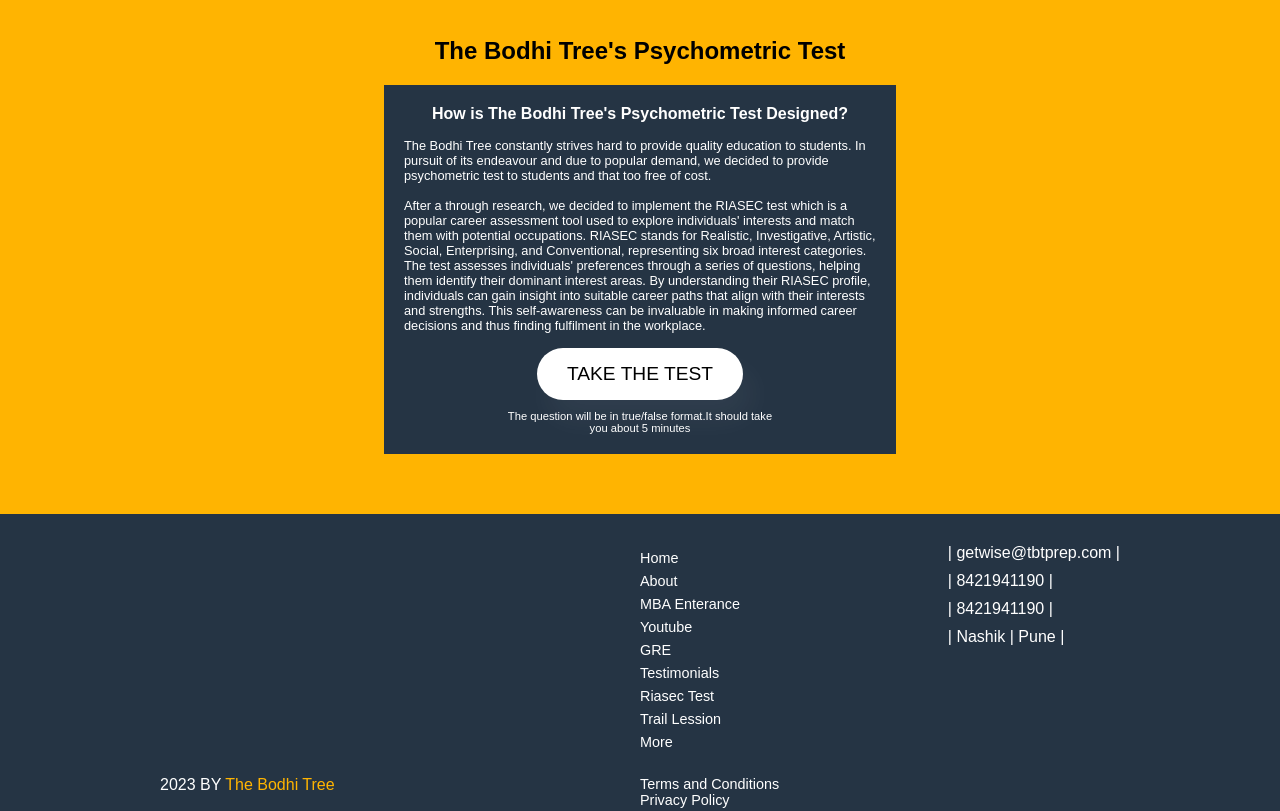
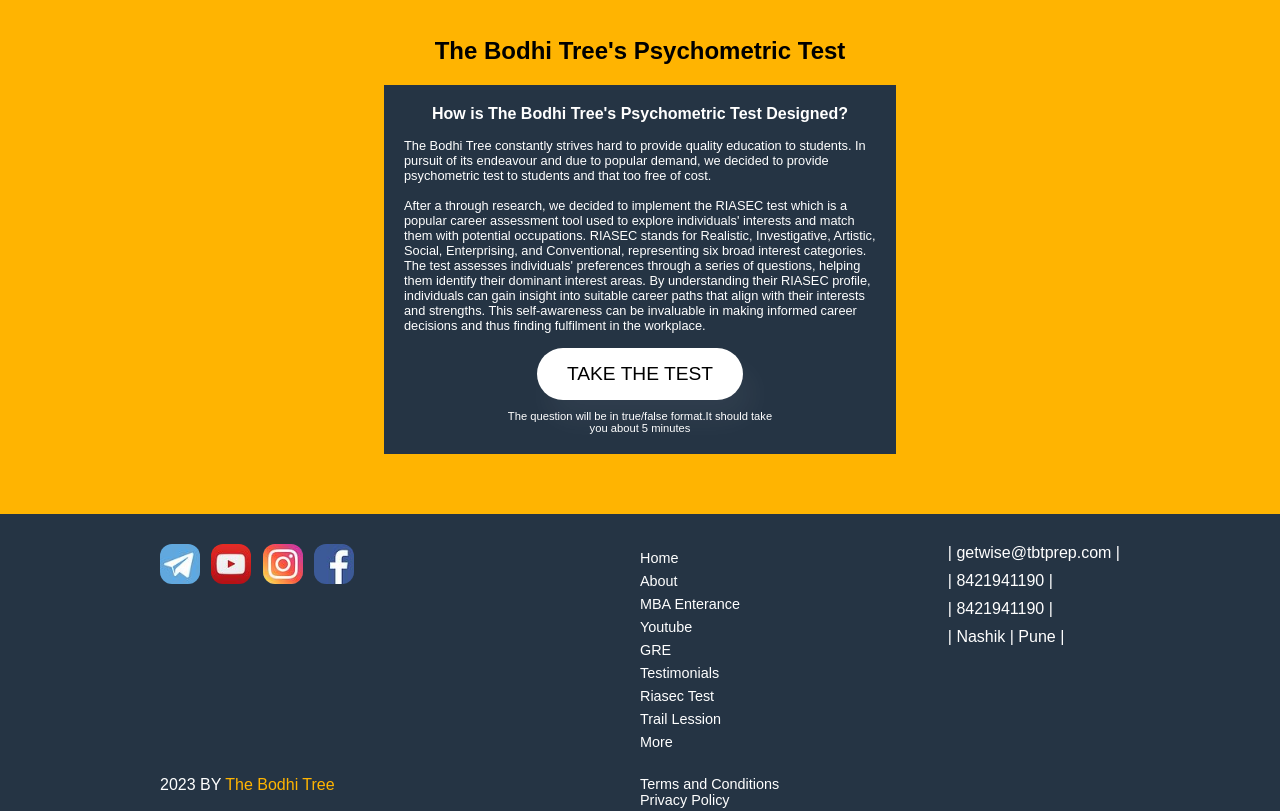
Before and after one commit to TechBitsArmy/Bodhi-tree-web, a plain HTML site: page index.html in a window 1280 px wide. Shown: the part 187-998 px from the top of the page. Drawn offline with Linux system fonts and the light colour scheme; the site is published under a folder, as on GitHub Pages, so addresses that start at the root find nothing.

Commit message:
Update index.html

```diff
--- a/index.html
+++ b/index.html
@@ -73,12 +73,12 @@
     <footer>
       <div class="footer-top">
         <div class="social-link">
-          <a href="#"><img src="/telegram.jpg" alt="" /></a>
+          <a href="#"><img src="telegram.jpg" alt="" /></a>
           <a href="#"
-            ><img src="/WhatsApp Image 2023-05-27 at 15.33.14.jpg" alt=""
+            ><img src="WhatsApp Image 2023-05-27 at 15.33.14.jpg" alt=""
           /></a>
-          <a href="#"><img src="/ig.jpg" alt="" /></a>
-          <a href="#"><img src="/fb.jpg" alt="" /></a>
+          <a href="#"><img src="ig.jpg" alt="" /></a>
+          <a href="#"><img src="fb.jpg" alt="" /></a>
         </div>
         <div class="footer-nav">
           <div>
```
